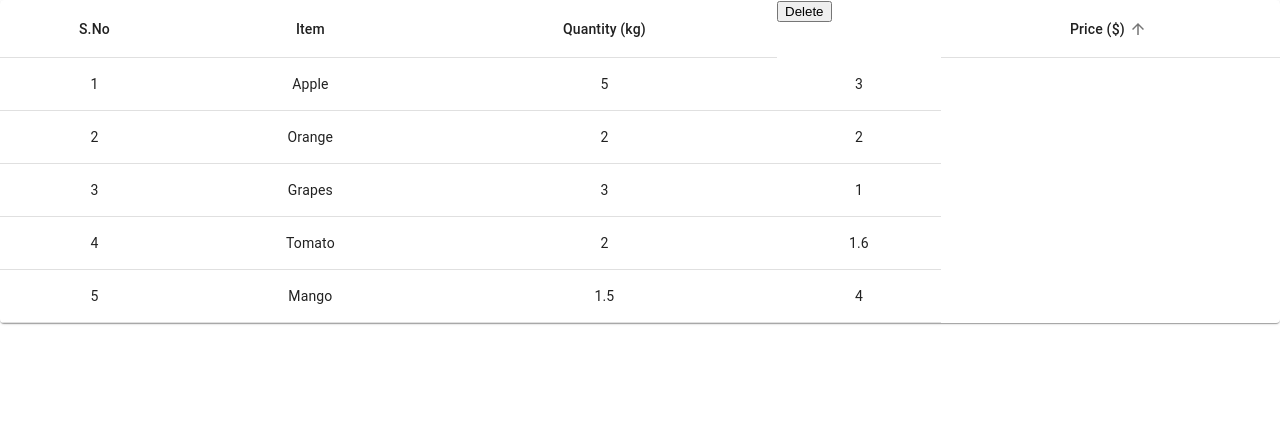
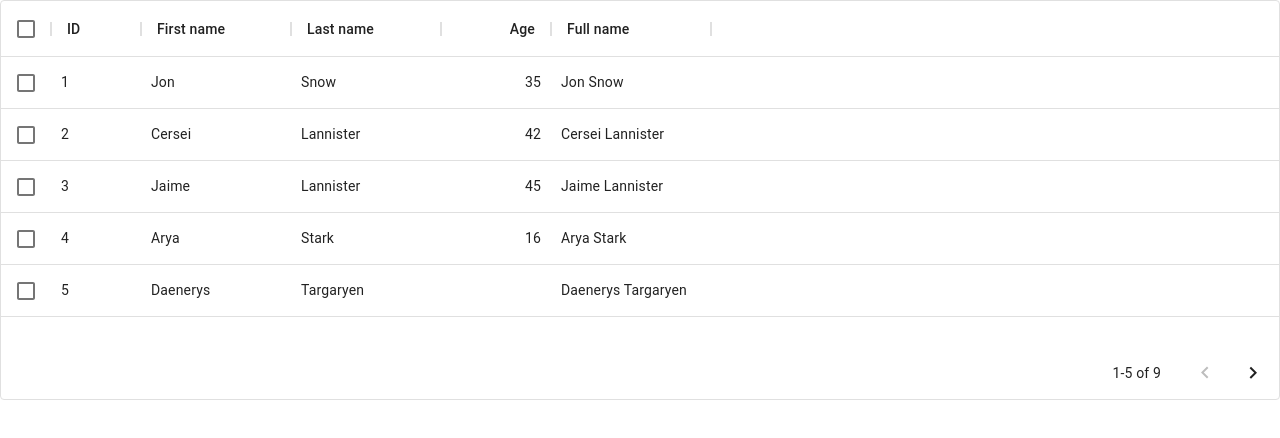
Before and after one commit to CoeyMok/FrontEnd, a React (Create React App) app: page / in a window 1280 px wide. Shown: the top 438 px of the page. Built offline with nearby package versions, Linux system fonts and the light colour scheme.

Commit message:
Listing page update

```diff
--- a/src/pages/home.js
+++ b/src/pages/home.js
@@ -1,108 +1,69 @@
-import React, { useState } from "react";
-import Table from "@material-ui/core/Table";
-import TableBody from "@material-ui/core/TableBody";
-import TableCell from "@material-ui/core/TableCell";
-import TableContainer from "@material-ui/core/TableContainer";
-import TableHead from "@material-ui/core/TableHead";
-import TableRow from "@material-ui/core/TableRow";
-import TableSortLabel from "@material-ui/core/TableSortLabel";
-import Paper from "@material-ui/core/Paper";
+import * as React from 'react';
+import { DataGrid, GridToolbar } from '@material-ui/data-grid';
 import Button from '@material-ui/core/Button';
 import AddIcon from '@material-ui/icons/Add';
 import IconButton from '@material-ui/core/IconButton';
 import EditIcon from '@material-ui/icons/Edit';
 import DeleteIcon from '@material-ui/icons/DeleteOutlined';
 import SaveIcon from '@material-ui/icons/Save';
-import CancelIcon from '@material-ui/icons/Close';
-import { makeStyles } from '@material-ui/styles';
 
-function createData(number, item, qty, price) {
-  return { number, item, qty, price };
-}
+const columns = [
+  { field: 'id', headerName: 'ID', width: 90 },
+  {
+    field: 'firstName',
+    headerName: 'First name',
+    width: 150,
+    editable: true,
+  },
+  {
+    field: 'lastName',
+    headerName: 'Last name',
+    width: 150,
+    editable: true,
+  },
+  {
+    field: 'age',
+    headerName: 'Age',
+    type: 'number',
+    width: 110,
+    editable: true,
+  },
+  {
+    field: 'fullName',
+    headerName: 'Full name',
+    description: 'This column has a value getter and is not sortable.',
+    sortable: false,
+    width: 160,
+    valueGetter: (params) =>
+      `${params.getValue(params.id, 'firstName') || ''} ${
+        params.getValue(params.id, 'lastName') || ''
+      }`,
+  },
+];
 
 const rows = [
-  createData(1, "Apple", 5, 3),
-  createData(2, "Orange", 2, 2),
-  createData(3, "Grapes", 3, 1),
-  createData(4, "Tomato", 2, 1.6),
-  createData(5, "Mango", 1.5, 4)
+  { id: 1, lastName: 'Snow', firstName: 'Jon', age: 35 },
+  { id: 2, lastName: 'Lannister', firstName: 'Cersei', age: 42 },
+  { id: 3, lastName: 'Lannister', firstName: 'Jaime', age: 45 },
+  { id: 4, lastName: 'Stark', firstName: 'Arya', age: 16 },
+  { id: 5, lastName: 'Targaryen', firstName: 'Daenerys', age: null },
+  { id: 6, lastName: 'Melisandre', firstName: null, age: 150 },
+  { id: 7, lastName: 'Clifford', firstName: 'Ferrara', age: 44 },
+  { id: 8, lastName: 'Frances', firstName: 'Rossini', age: 36 },
+  { id: 9, lastName: 'Roxie', firstName: 'Harvey', age: 65 },
 ];
 
-export default function SortedTable() {
-  const [rowData, setRowData] = useState(rows);
-  const [orderDirection, setOrderDirection] = useState("asc");
-  const [selectedRows, setSelectedRows] = useState(['']);
 
-  // // Function For adding new row object
-  // const handleAdd = () => {
-  //   setRowData([
-  //     ...rowData,
-  //     {
-  //       id: rows.length + 1, firstname: "",
-  //       lastname: "", city: ""
-  //     },
-  //   ]);
-  //   setEdit(true);
-  // };
-
-  const handleBulkDelete = () => {
-    const updatedData = rowData.filter(row => !selectedRows.includes(row))
-    setRowData(updatedData)
-  }
-
-  const sortArray = (arr, orderBy) => {
-    switch (orderBy) {
-      case "asc":
-      default:
-        return arr.sort((a, b) =>
-          a.price > b.price ? 1 : b.price > a.price ? -1 : 0
-        );
-      case "desc":
-        return arr.sort((a, b) =>
-          a.price < b.price ? 1 : b.price < a.price ? -1 : 0
-        );
-    }
-  };
-
-  const handleSortRequest = () => {
-    setRowData(sortArray(rows, orderDirection));
-    setOrderDirection(orderDirection === "asc" ? "desc" : "asc");
-  };
-
+export default function DataTable() {
   return (
-    <TableContainer component={Paper}>
-      <Table aria-label="simple table">
-        <TableHead>
-          <TableRow>
-            <TableCell align="center">S.No</TableCell>
-
-            <TableCell align="center">Item</TableCell>
-
-            <TableCell align="center">Quantity&nbsp;(kg)</TableCell>
-            <button onClick={e => handleBulkDelete(rows,e)}>Delete</button>
-            <TableCell align="center" onClick={handleSortRequest} >
-              <TableSortLabel active={true} direction={orderDirection}>
-                Price&nbsp;($)
-              </TableSortLabel>
-            </TableCell>
-          </TableRow>
-        </TableHead>
-        <TableBody>
-          {rowData.map((row) => (
-
-            <TableRow key={row.number}>
-
-              <TableCell component="th" scope="row" align="center">
-                {row.number}
-              </TableCell>
-              <TableCell align="center">{row.item}</TableCell>
-              <TableCell align="center">{row.qty}</TableCell>
-              <TableCell align="center">{row.price}</TableCell>
-
-            </TableRow>
-          ))}
-        </TableBody>
-      </Table>
-    </TableContainer>
+    <div style={{ height: 400, width: '100%' }}>
+      <DataGrid
+        rows={rows}
+        columns={columns}
+        pageSize={5}
+        checkboxSelection
+        disableSelectionOnClick
+      />
+    </div>
   );
 }
```
Also changed, not shown: package.json (+7 -0 lines), 1 other file (tests, documents, lock files or other folders).
